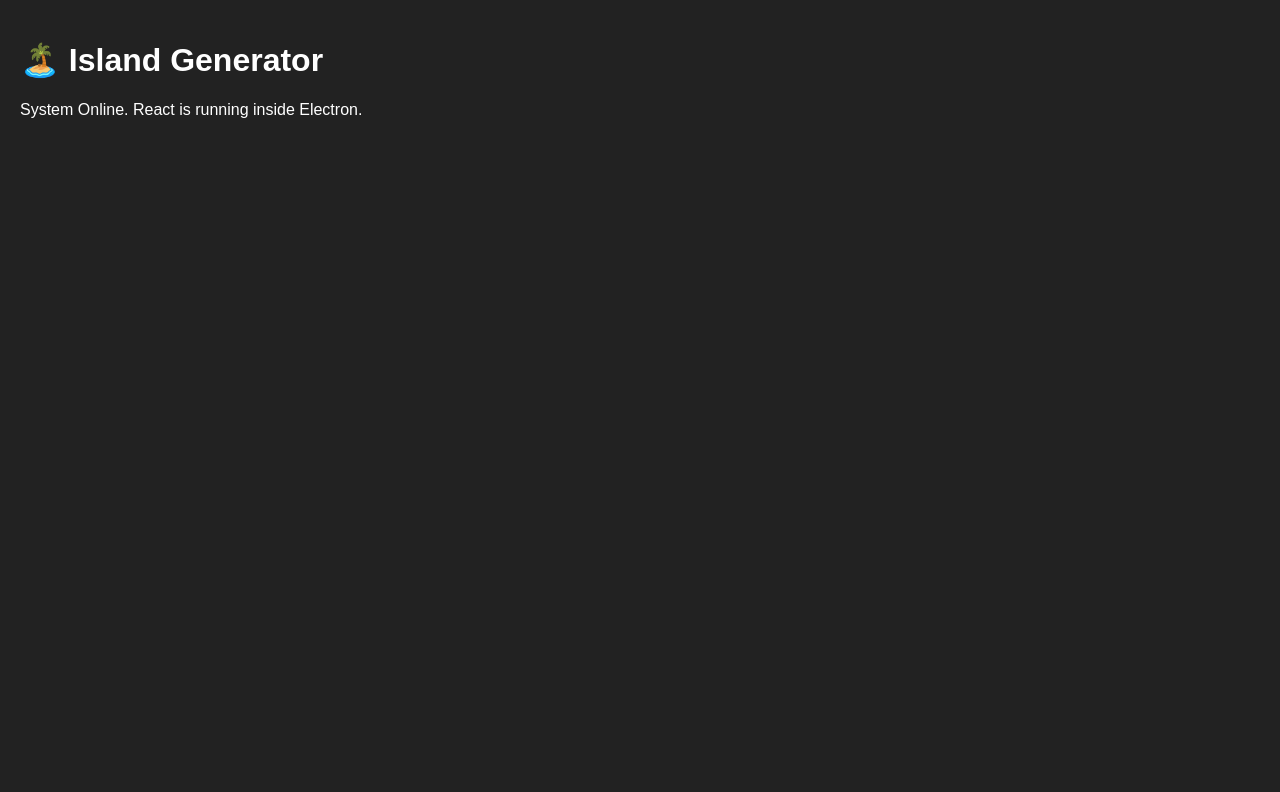
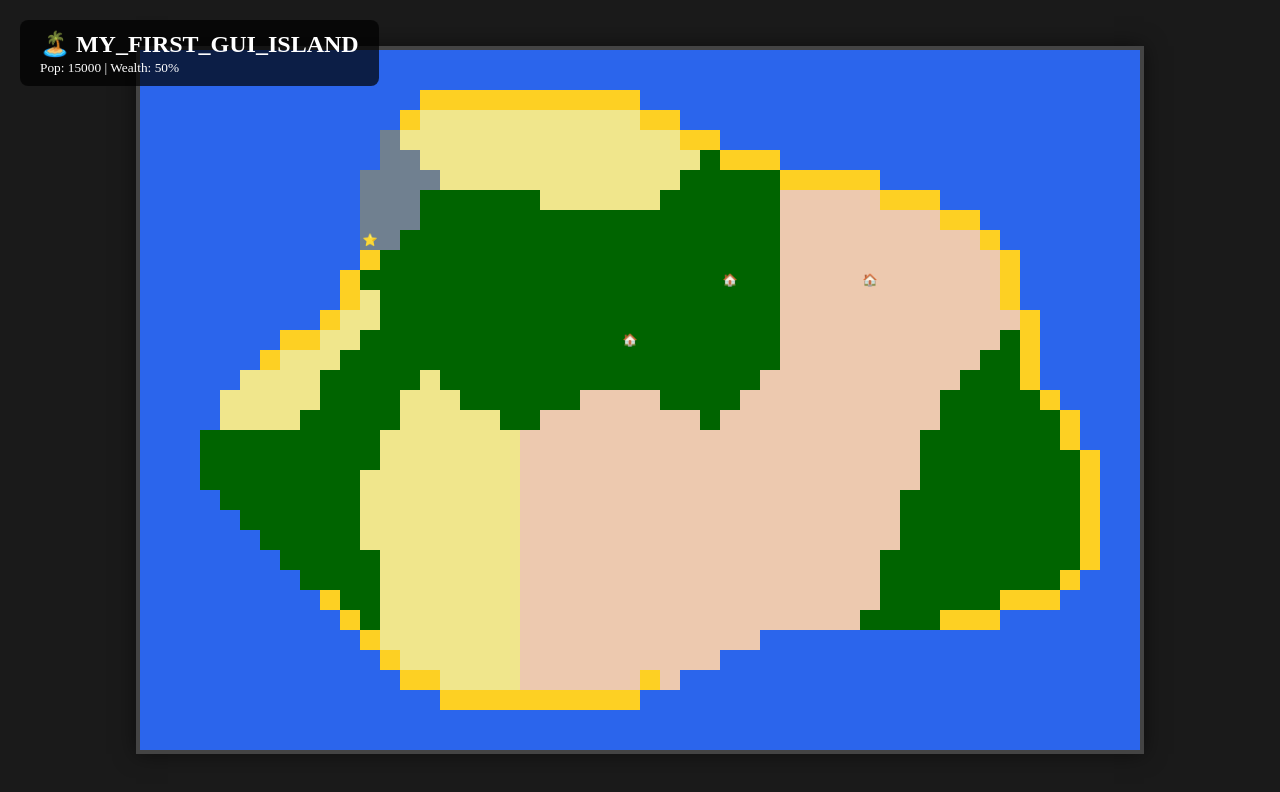
Before and after one commit to lenisrl/island-generator, a React (Vite) app: page / in a window 1280 px wide. Shown: the top 792 px of the page. Built offline with nearby package versions, Linux system fonts and the light colour scheme.

Commit message:
Feat: Display interactive grid with biomes and POI icons

```diff
--- a/src/renderer/App.tsx
+++ b/src/renderer/App.tsx
@@ -1,10 +1,46 @@
-import React from 'react';
+// src/renderer/App.tsx
+import React, { useEffect, useState } from 'react';
+import { IslandGenerator } from '../core/generator/IslandGenerator';
+import { GenerationParams, Tile } from '../core/models/Island';
+import { Grid } from './components/Grid';
 
 const App: React.FC = () => {
+  const [grid, setGrid] = useState<Tile[][] | null>(null);
+
+  // Paramètres par défaut (tu pourras les changer via un menu plus tard)
+  const [params] = useState<GenerationParams>({
+    width: 50,
+    height: 35,
+    seed: "MY_FIRST_GUI_ISLAND", // Change le texte pour changer l'île !
+    wealthLevel: 50,
+    highInequality: false,
+    population: 15000
+  });
+
+  useEffect(() => {
+    console.log("Génération de l'île en cours...");
+    const generator = new IslandGenerator();
+    const newGrid = generator.generate(params);
+    setGrid(newGrid);
+  }, [params]);
+
+  if (!grid) return <div style={{color:'white', padding: 20}}>Loading Map...</div>;
+
   return (
-    <div style={{ padding: '20px', fontFamily: 'sans-serif' }}>
-      <h1>🏝️ Island Generator</h1>
-      <p>System Online. React is running inside Electron.</p>
+    <div>
+      {/* UI Flottante pour le titre (temporaire) */}
+      <div style={{
+        position: 'fixed', top: 20, left: 20,
+        background: 'rgba(0,0,0,0.7)', color: 'white',
+        padding: '10px 20px', borderRadius: '8px',
+        pointerEvents: 'none' // Laisse passer les clics au travers
+      }}>
+        <h2 style={{margin: 0}}>🏝️ {params.seed}</h2>
+        <small>Pop: {params.population} | Wealth: {params.wealthLevel}%</small>
+      </div>
+
+      {/* La Carte */}
+      <Grid grid={grid} width={params.width} height={params.height} />
     </div>
   );
 };
--- /dev/null
+++ b/src/renderer/components/Grid.css
@@ -0,0 +1,35 @@
+/* src/renderer/components/Grid.css */
+.map-container {
+  display: flex;
+  justify-content: center;
+  align-items: center;
+  padding: 40px;
+  background-color: #1a1a1a; /* Fond sombre */
+  height: 100vh;
+  box-sizing: border-box;
+  overflow: auto;
+}
+
+.grid {
+  display: grid;
+  gap: 0;
+  border: 4px solid #444;
+  box-shadow: 0 0 20px rgba(0,0,0,0.5);
+}
+
+.tile {
+  width: 20px;     /* Taille d'une case */
+  height: 20px;
+  cursor: pointer;
+  transition: opacity 0.1s;
+  display: flex;
+  justify-content: center;
+  align-items: center;
+  font-size: 12px; /* Taille des icônes */
+}
+
+.tile:hover {
+  opacity: 0.8;
+  border: 1px solid white;
+  z-index: 10; /* Passe au dessus pour voir la bordure */
+}
--- /dev/null
+++ b/src/renderer/components/Grid.tsx
@@ -0,0 +1,75 @@
+// src/renderer/components/Grid.tsx
+import React from 'react';
+import { Tile } from '../../core/models/Island';
+import { BiomeType, POIType } from '../../core/models/Biomes';
+import './Grid.css';
+
+// --- COULEURS DES BIOMES ---
+const BIOME_COLORS: Record<string, string> = {
+  [BiomeType.OCEAN]: '#2b65ec',        // Bleu Roi
+  [BiomeType.BEACH]: '#fdd023',        // Jaune Sable
+  [BiomeType.MANGROVE]: '#2e8b57',     // Vert Marin
+  [BiomeType.JUNGLE]: '#006400',       // Vert Foncé
+  [BiomeType.SAVANNA]: '#f0e68c',      // Khaki
+  [BiomeType.COASTAL_DESERT]: '#edc9af', // Sable Beige
+  [BiomeType.MOUNTAIN]: '#808080',     // Gris
+  [BiomeType.VOLCANO]: '#8b0000',      // Rouge Sombre
+  [BiomeType.URBAN_ZONE]: '#708090',   // Gris Ardoise
+};
+
+// --- ICONES DES POI ---
+const POI_MARKERS: Record<string, string> = {
+  [POIType.CAPITAL_CITY]: '⭐',
+  [POIType.VILLAGE]: '🏠',
+  [POIType.STILT_VILLAGE]: '🛖',
+  [POIType.SLUM]: '🏚️',
+  [POIType.LUXURY_RESORT]: '🏨',
+  [POIType.INTL_AIRPORT]: '✈️',
+  [POIType.PIRATE_BASE]: '☠️',
+  [POIType.HIDDEN_AIRSTRIP]: '🛩️',
+  [POIType.ANCIENT_RUINS]: '🏛️',
+  [POIType.FISHING_DOCK]: '⚓',
+};
+
+interface GridProps {
+  grid: Tile[][];
+  width: number;
+  height: number;
+}
+
+export const Grid: React.FC<GridProps> = ({ grid, width, height }) => {
+
+  // Configuration CSS Grid dynamique selon la taille de l'île
+  const gridStyle = {
+    gridTemplateColumns: `repeat(${width}, 20px)`,
+    gridTemplateRows: `repeat(${height}, 20px)`,
+  };
+
+  return (
+    <div className="map-container">
+      <div className="grid" style={gridStyle}>
+        {grid.map((row) =>
+          row.map((tile) => {
+
+            // 1. Couleur de fond (Biome)
+            const backgroundColor = BIOME_COLORS[tile.biome] || '#ff00ff'; // Rose si erreur
+
+            // 2. Icône (POI)
+            const icon = tile.poi ? POI_MARKERS[tile.poi] : null;
+
+            return (
+              <div
+                key={tile.id}
+                className="tile"
+                style={{ backgroundColor }}
+                title={`Biome: ${tile.biome} ${tile.poi ? '| POI: ' + tile.poi : ''}`}
+              >
+                {icon}
+              </div>
+            );
+          })
+        )}
+      </div>
+    </div>
+  );
+};
```
